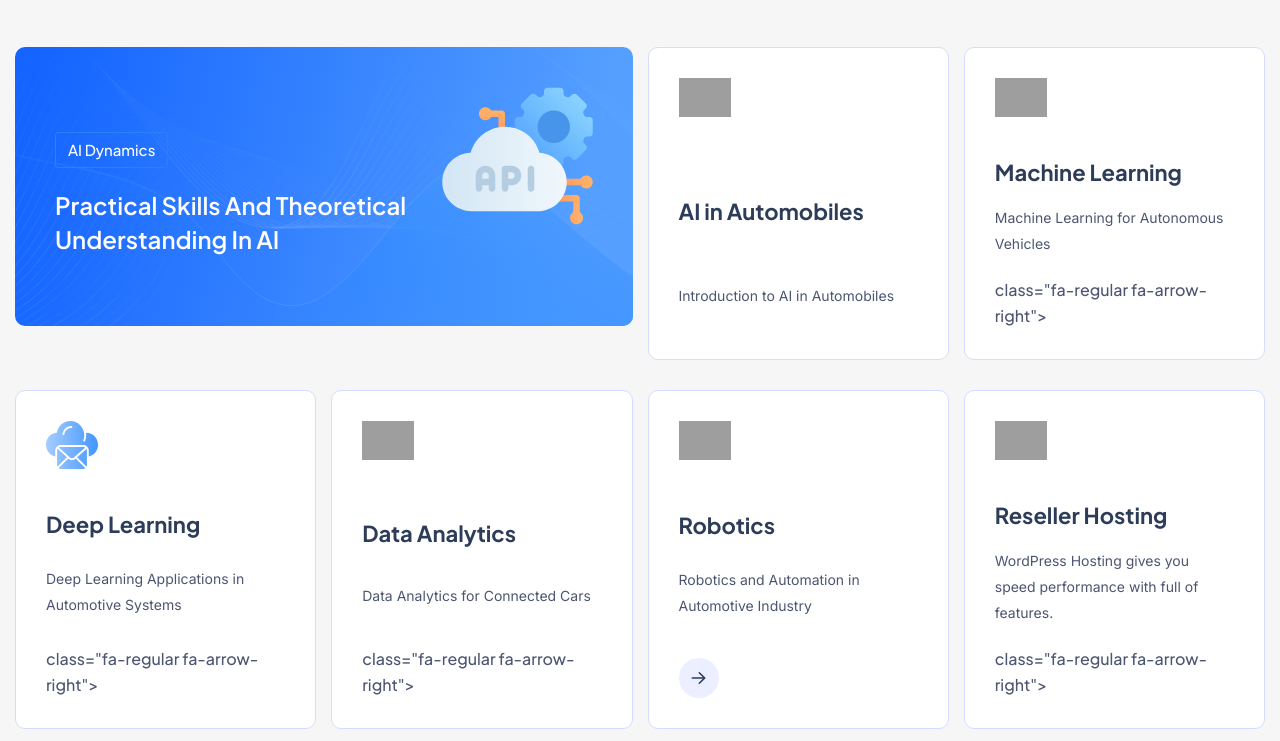
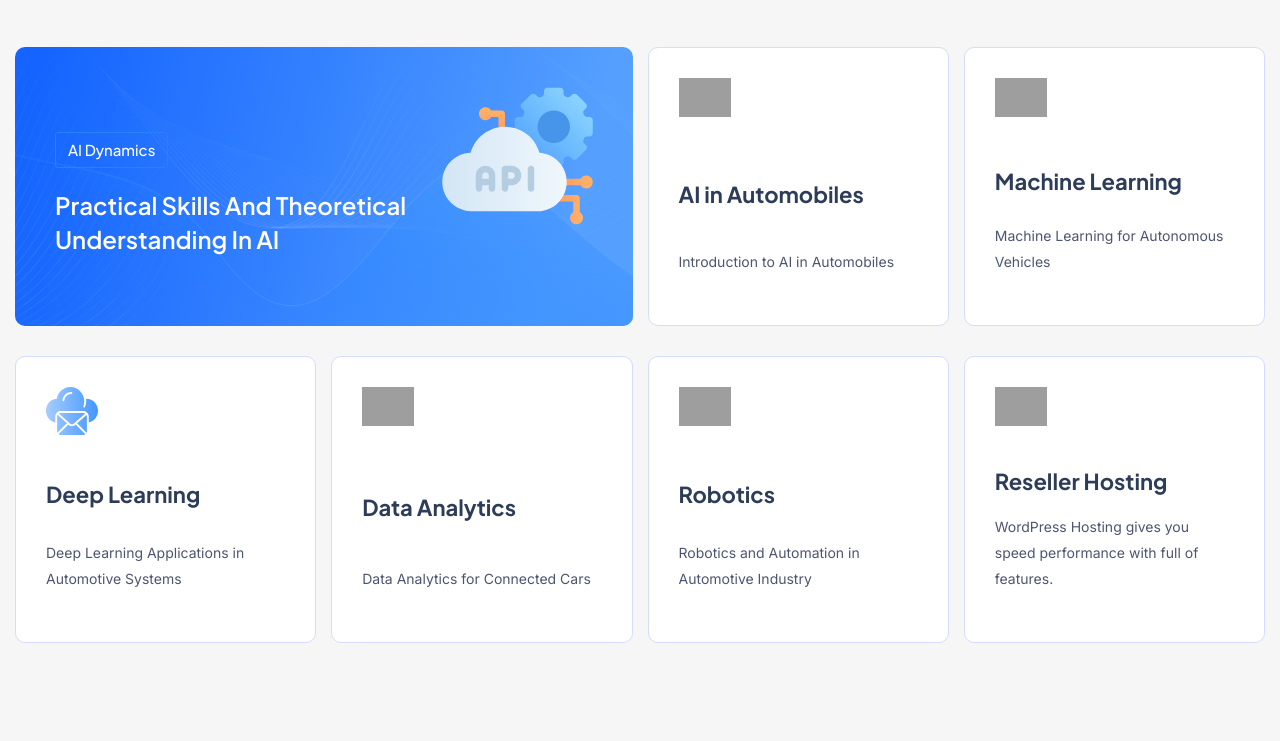
Before and after one commit to Dishant-Kakashi/dishant-kakashi.github.io, a plain HTML site: page index.html in a window 1280 px wide. Shown: the part 1739-2480 px from the top of the page. Drawn offline with Linux system fonts and the light colour scheme; grey boxes are pictures that could not be loaded.

Commit message:
Remove buttons

```diff
--- a/index.html
+++ b/index.html
@@ -233,7 +233,7 @@
                             <p class="description">Machine Learning for Autonomous Vehicles
                             </p>
                             <!-- <a href="#" class="service-btn"><i -->
-                                    class="fa-regular fa-arrow-right"></i></a>
+                                    <!-- class="fa-regular fa-arrow-right"></i></a> -->
                         </div>
                     </div>
                 </div>
@@ -249,7 +249,7 @@
                             <p class="description">Deep Learning Applications in Automotive Systems
                             </p>
                             <!-- <a href="#" class="service-btn"><i -->
-                                    class="fa-regular fa-arrow-right"></i></a>
+                                    <!-- class="fa-regular fa-arrow-right"></i></a> -->
                         </div>
                     </div>
                 </div>
@@ -265,7 +265,7 @@
                             <p class="description">Data Analytics for Connected Cars
                             </p>
                             <!-- <a href="#" class="service-btn"><i -->
-                                    class="fa-regular fa-arrow-right"></i></a>
+                                    <!-- class="fa-regular fa-arrow-right"></i></a> -->
                         </div>
                     </div>
                 </div>
@@ -280,8 +280,8 @@
                             <a href="#" class="service-title">Robotics</a>
                             <p class="description">Robotics and Automation in Automotive Industry
                             </p>
-                            <a href="#" class="service-btn"><i
-                                    class="fa-regular fa-arrow-right"></i></a>
+                            <!-- <a href="#" class="service-btn"><i
+                                    class="fa-regular fa-arrow-right"></i></a> -->
                         </div>
                     </div>
                 </div>
@@ -297,7 +297,7 @@
                             <p class="description">WordPress Hosting gives you speed performance with full of features.
                             </p>
                             <!-- <a href="#" class="service-btn"><i -->
-                                    class="fa-regular fa-arrow-right"></i></a>
+                                    <!-- class="fa-regular fa-arrow-right"></i></a> -->
                         </div>
                     </div>
                 </div>
```
